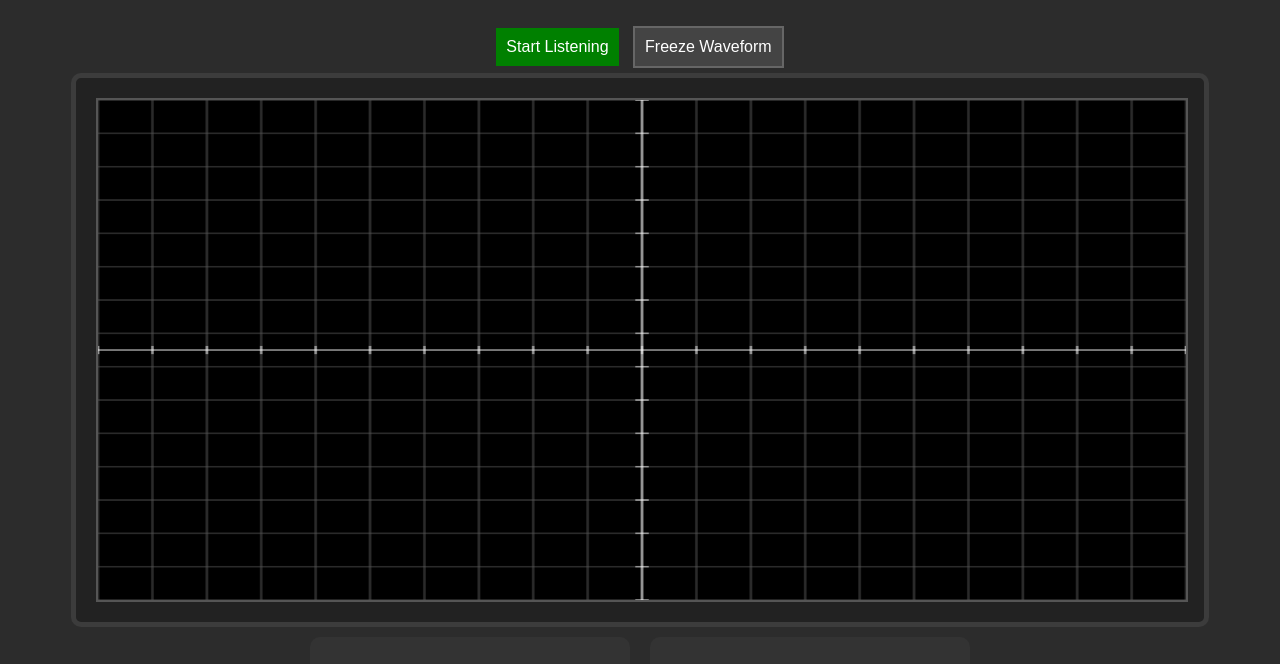
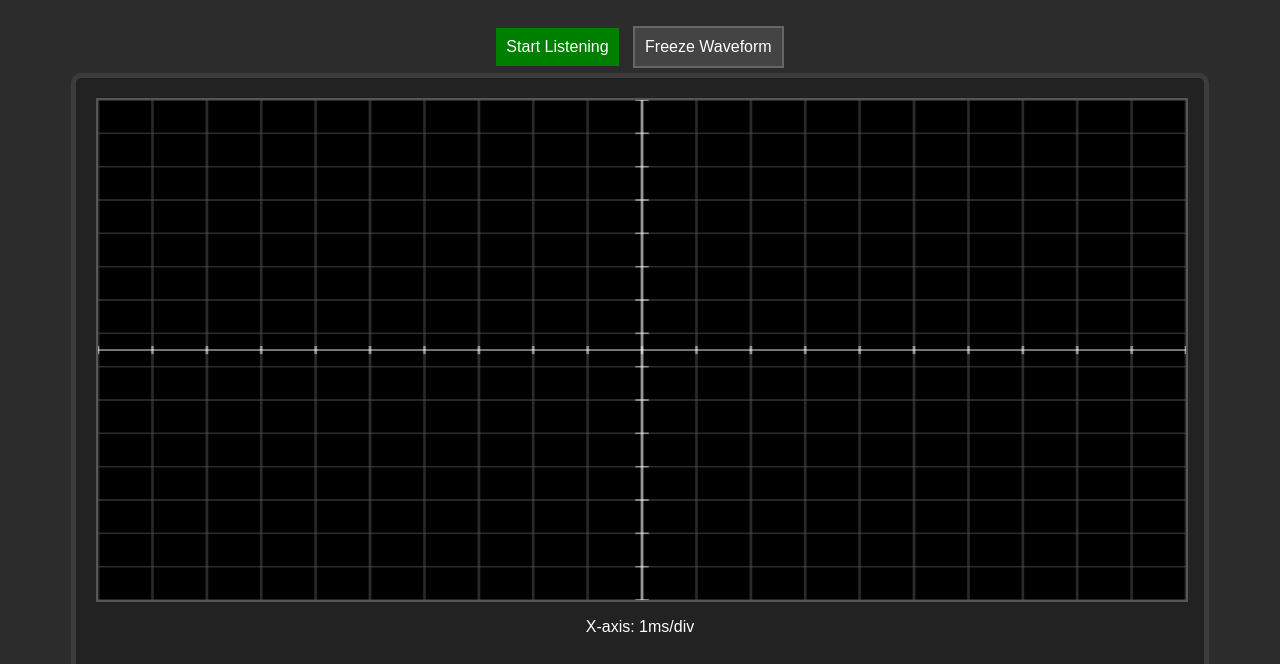
Before and after one commit to MrunalThakur/Physics-Lab, a plain HTML site: page beats-lab/index.html in a window 1280 px wide. Shown: the part 116-780 px from the top of the page. Drawn offline with Linux system fonts and the light colour scheme.

Commit message:
added scale for x axis

```diff
--- a/beats-lab/index.html
+++ b/beats-lab/index.html
@@ -163,6 +163,7 @@
 
         <div class="chalkboard">
             <canvas id="waveform" width="800" height="600"></canvas>
+            <p class="axis-label">X-axis: 1ms/div</p>
         </div>
 
 <div class="tone-container">
```
